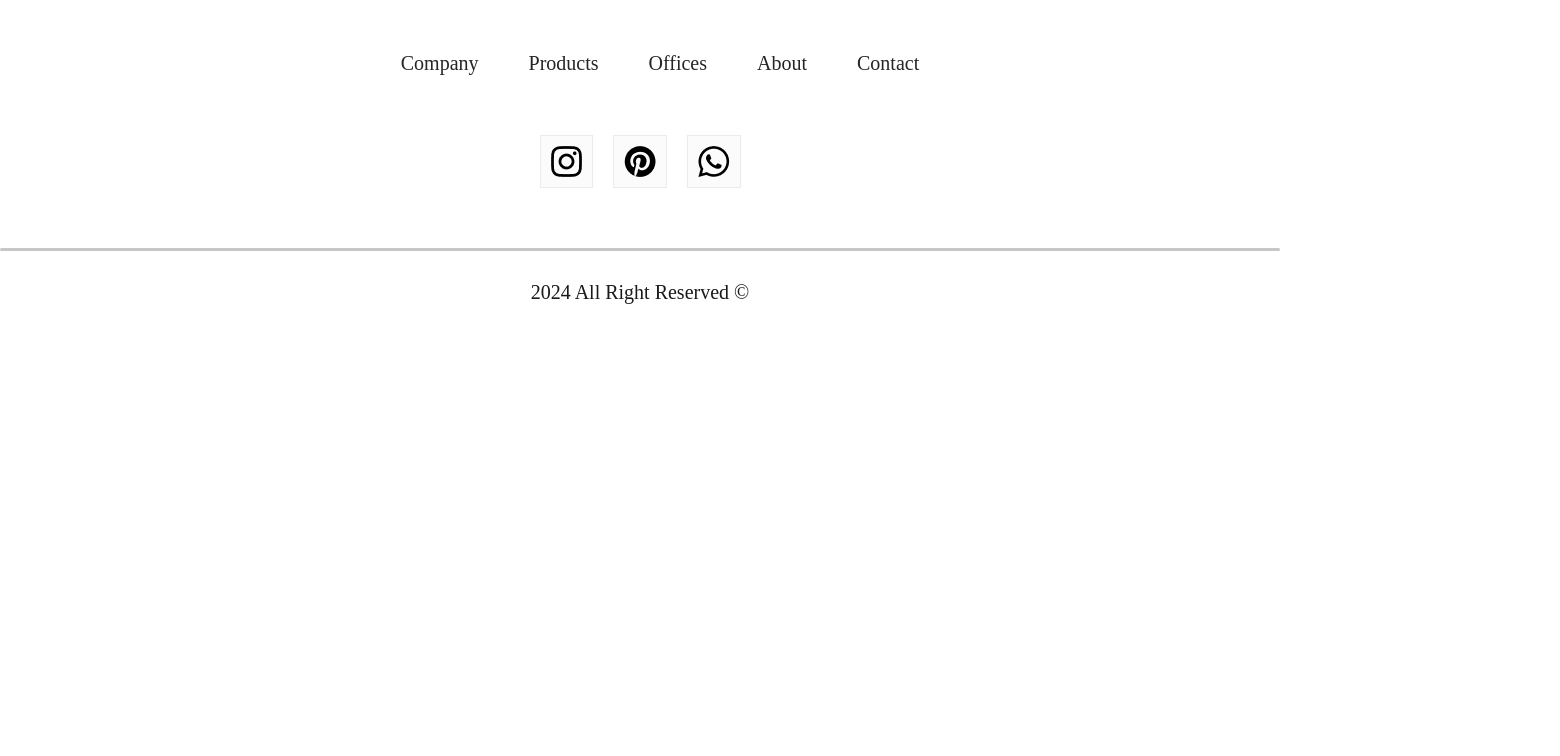
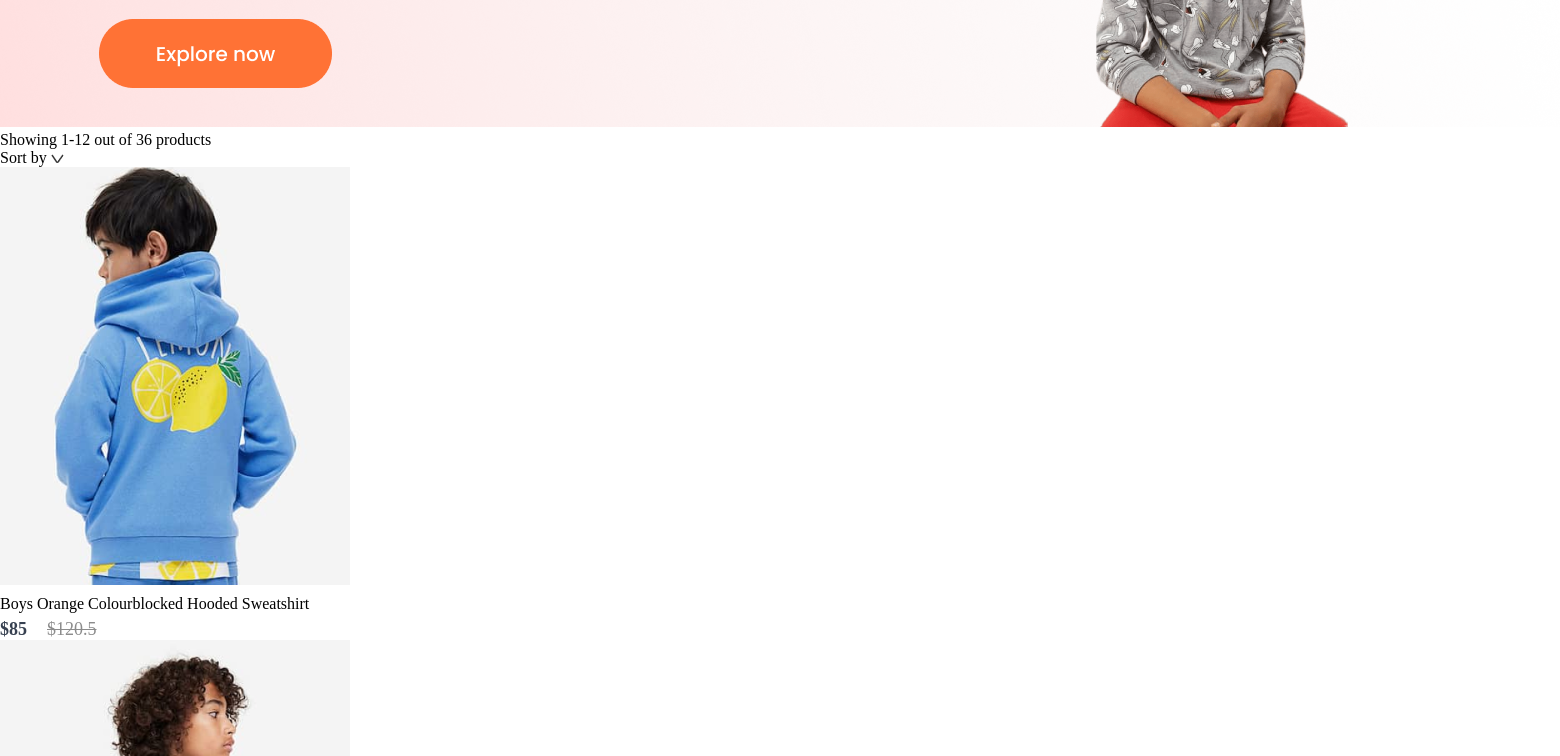
Before and after one commit to Wintozzzzzzz/myfirstproject, a React (Create React App) app: page /kids in a window 1280 px wide. Shown: the part 320-1076 px from the top of the page, 1560 px wide, since content can reach past the window. Before the commit the page ends 800 px from the top, so only its background shows below. Built offline with nearby package versions, Linux system fonts and the light colour scheme.

Commit message:
update pages

```diff
--- a/src/App.js
+++ b/src/App.js
@@ -8,6 +8,9 @@
 import Cart from './Pages/Cart';
 import LoginSignup from './Pages/LoginSignup';
 import Footer from './Components/Footer/Footer';
+import men_banner from './Components/Assets/banner_mens.png';
+import women_banner from './Components/Assets/banner_women.png'
+import kids_banner from './Components/Assets/banner_kids.png'
 
 function App() {
   return (
@@ -16,9 +19,9 @@
       <Navbar />
       <Routes>
         <Route path='/' element={<Shop/>}/>
-        <Route path='/mens' element={<ShopCategory category="mens"/>}/>
-        <Route path='/womens' element={<ShopCategory category="womens"/>}/>
-        <Route path='/kids' element={<ShopCategory category="kid"/>}/>
+        <Route path='/mens' element={<ShopCategory banner={men_banner} category="mens"/>}/>
+        <Route path='/womens' element={<ShopCategory banner={women_banner} category="womens"/>}/>
+        <Route path='/kids' element={<ShopCategory banner={kids_banner} category="kid"/>}/>
         <Route path='product' element={<ProductPage/>}/>
         <Route path=':productId' element={<ProductPage/>}/>
         <Route path='/cart' element={<Cart/>}/>
--- /dev/null
+++ b/src/Context/ShopContext.jsx
@@ -0,0 +1,17 @@
+import React, { createContext } from "react";
+import all_product from '../Components/Assets/all_product';
+
+
+export const ShopContext = createContext(null);
+
+const ShopContextProvider = (props) => {
+    const contextValue = {all_product};
+
+    return (
+        <ShopContext.Provider value = {contextValue}>
+            {props.children}
+        </ShopContext.Provider>
+    )
+}
+
+export default ShopContextProvider;
--- a/src/Pages/ShopCategory.jsx
+++ b/src/Pages/ShopCategory.jsx
@@ -1,11 +1,42 @@
-import React from 'react'
+import React, { useContext } from "react";
+import "./CSS/ShopCategory.css";
+import { ShopContext } from "../Context/ShopContext";
+import dropdown_icon from "../Components/Assets/dropdown_icon.png";
+import Item from "../Components/Item/Item";
 
-const ShopCategory = () => {
+const ShopCategory = (props) => {
+  const { all_product } = useContext(ShopContext);
   return (
-    <div>
+    <div className="shop-category">
+      <img src={props.banner} alt="banners" />
+      <div className="shopcategory-indexSort">
+        <p>
+          <span>Showing 1-12</span> out of 36 products
+        </p>
+        <div className="shopcategory-sort">
+          Sort by <img src={dropdown_icon} alt="" />
+        </div>
+      </div>
+      <div className="shopcategory-products">
+        {all_product.map((item, i) => {
+          if (props.category === item.category) {
+            return (
+            <Item
+                key={i}
+                id={item.id}
+                name={item.name}
+                image={item.image}
+                new_price={item.new_price}
+                old_price={item.old_price}
+              />
+            );
+          } else {
+            return null;
+          }
+        })}
+      </div>
+    </div>
+  );
+};
 
-    </div>
-  )
-}
-
-export default ShopCategory
+export default ShopCategory;
--- a/src/index.js
+++ b/src/index.js
@@ -3,12 +3,14 @@
 import './index.css';
 import App from './App';
 import reportWebVitals from './reportWebVitals';
+import ShopContextProvider from './Context/ShopContext';
 
 const root = ReactDOM.createRoot(document.getElementById('root'));
 root.render(
-  <React.StrictMode>
-    <App />
-  </React.StrictMode>
+  <ShopContextProvider>
+     <App />
+  </ShopContextProvider>
+
 );
 
 // If you want to start measuring performance in your app, pass a function
```
Also changed, not shown: src/Pages/CSS/ShopCategory.css (added).
